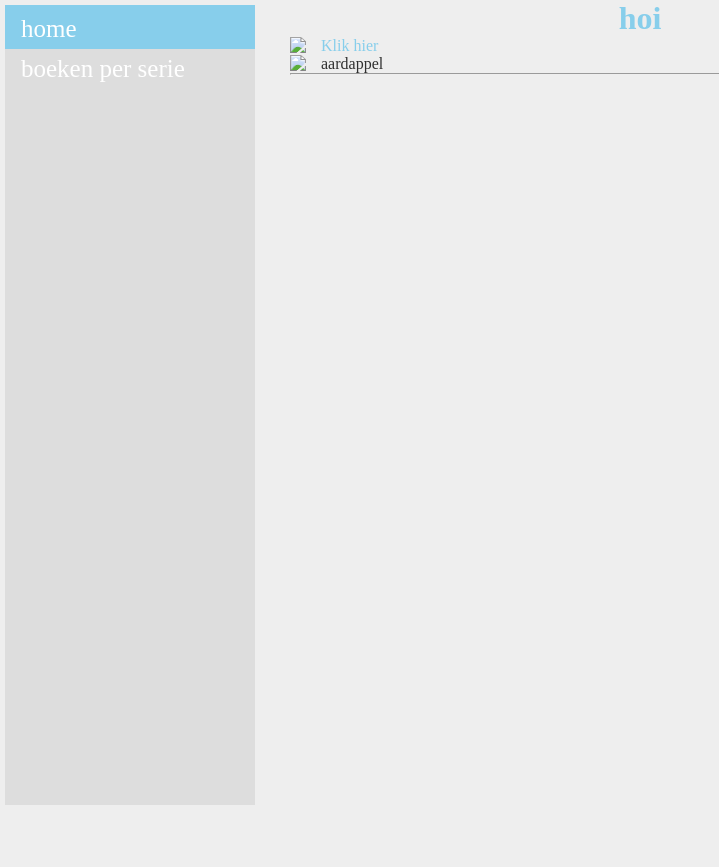
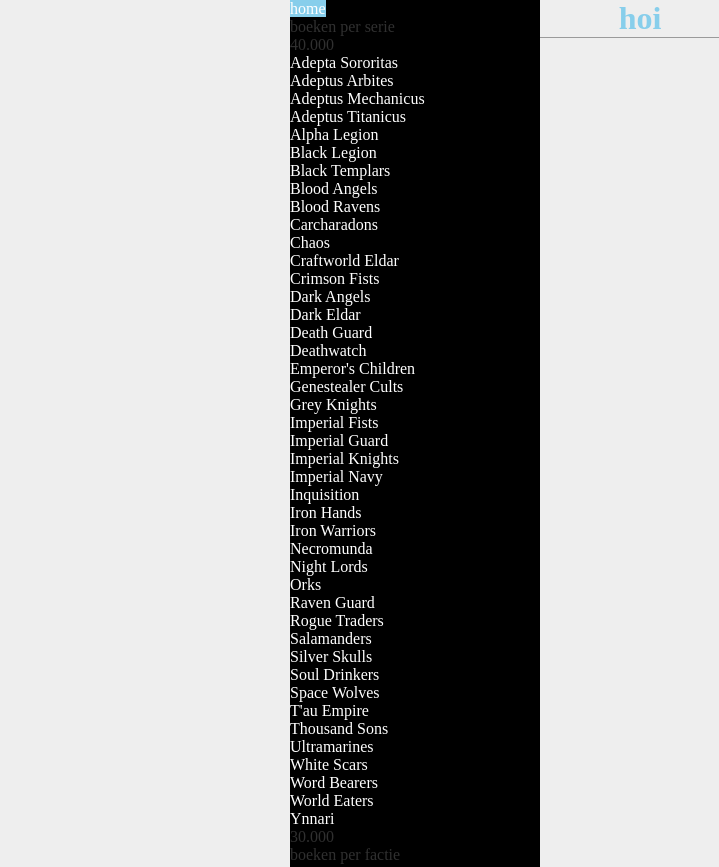
Before and after one commit to LemanRussNL/website, a plain HTML site: page index.html in a window 1280 px wide. Shown: the top 867 px of the page, without its empty margins (0-719 px from the left). Before the commit the page ends 800 px from the top, so only its background shows below. Drawn offline with Linux system fonts and the light colour scheme.

Commit message:
alle facties in nav

```diff
--- a/index.html
+++ b/index.html
@@ -16,29 +16,65 @@
             <nav>
                 <ul id="hoofdNavigatie">
                     <li><a id="huis" class="active" href="index.html">home</a></li>
-                    <li><a href="overmij.html"> boeken per serie</a>
+                    <li id="boekenPerSerie"> boeken per serie
                         <ul class="submenu">
+                            <li>40.000
+                                <ul id="40kSub">
+                                    <li><a href="adeptaSororitas.html"> Adepta Sororitas</a></li>
+                                    <li><a href="adeptusArbites.html">Adeptus Arbites</a></Li>
+                                    <li><a href="adeptusMechanicus.html">Adeptus Mechanicus</a></li>
+                                    <li><a href="adeptusTitanicus.html">Adeptus Titanicus</a></li>
+                                    <li><a href="alphaLegion.html">Alpha Legion</a></li>
+                                    <li><a href="blackLegion.html">Black Legion</a></li>
+                                    <li><a href="blackTemplars.html">Black Templars</a></li>
+                                    <li><a href="bloodAngels.html">Blood Angels</a></li>
+                                    <li><a href="bloodRavens.html">Blood Ravens</a></li>
+                                    <li><a href="carcharadons.html">Carcharadons</a></li>
+                                    <li><a href="chaos.html">Chaos</a></li>
+                                    <li><a href="craftworldEldar.html">Craftworld Eldar</a></li>
+                                    <li><a href="crimsonFists.html">Crimson Fists</a></li>
+                                    <li><a href="darkAngels.html">Dark Angels</a></li>
+                                    <li><a href="darkEldar.html">Dark Eldar</a></li>
+                                    <li><a href="deathGuard.html">Death Guard</a></li>
+                                    <li><a href="deathwatch.html">Deathwatch</a></li>
+                                    <li><a href="emperorsChildren.html">Emperor's Children</a></li>
+                                    <li><a href="genestealerCults.html">Genestealer Cults</a></li>
+                                    <li><a href="greyKnights.html">Grey Knights</a></li>
+                                    <li><a href="imperialFists.html">Imperial Fists</a></li>
+                                    <li><a href="imperialGuard.html">Imperial Guard</a></li>
+                                    <li><a href="imperialKnights.html">Imperial Knights</a></li>
+                                    <li><a href="imperialNavy.html">Imperial Navy</a></li>
+                                    <li><a href="inquisition.html">Inquisition</a></li>
+                                    <li><a href="ironHands.html">Iron Hands</a></li>
+                                    <li><a href="ironWarriors.html">Iron Warriors</a></li>
+                                    <li><a href="necromunda.html">Necromunda</a></li>
+                                    <li><a href="nightLords.html">Night Lords</a></li>
+                                    <li><a href="orks.html">Orks</a></li>
+                                    <li><a href="ravenGuard.html">Raven Guard</a></li>
+                                    <li><a href="rogueTraders.html">Rogue Traders</a></li>
+                                    <li><a href="salamanders.html">Salamanders</a></li>
+                                    <li><a href="silverSkulls.html">Silver Skulls</a></li>
+                                    <li><a href="soulDrinkers.html">Soul Drinkers</a></li>
+                                    <li><a href="spaceWolves.html">Space Wolves</a></li>
+                                    <li><a href="tau.html">T'au Empire</a></li>
+                                    <li><a href="thousandSons.html">Thousand Sons</a></li>
+                                    <li><a href="ultramarines.html">Ultramarines</a></li>
+                                    <li><a href="whiteScars.html">White Scars</a></li>
+                                    <li><a href="wordBearers.html">Word Bearers</a></li>
+                                    <li><a href="worldEaters.html">World Eaters</a></li>
+                                    <li><a href="ynnari.html">Ynnari</a></li>
+                                </ul>
+                            </li>
                             <li>30.000</li>
-                                <ul>
-                                    <li>The Horus Heresy</li>
-                                    <li>Siege of Terra</Li>
-                                    <li>Primarch series</li>
-                                    <li>Novellas</li>
-                                    <li>Omnibus Editions</li>
-                                    <li>The Beast Arises</li>
-                            <li>40.000</li>
                         </ul>
                     </li>
-                    <li><a href="info.html">boeken per factie</a></li>
+                    <li>boeken per factie</li>
                 </ul>
 
             </nav>
 
             <article>
-                <p><img class="zweefLinks" src="afbeeldingen/loremipsum.jpg">
-                <a href="http://nu.nl">Klik hier</a> </p>
-                <p><img class="zweefLinks" src="afbeeldingen/loremipsum.jpg"></p>
-                <p> aardappel </p>
+
             </article>
 
             <footer>
--- a/style.css
+++ b/style.css
@@ -52,35 +52,27 @@ img.zweefLinks {
 }
 
 a {
-    color: skyblue;
+    color: white;
     text-decoration: none;
 }
 
-a:hover {
-    text-decoration: underline;
-}
-
-
 /* navigatiebalk */
 nav {
-    height: 100%;
+    height: 1000px;
     width: 250px;
-    position: fixed;
+    position: absolute;
     top: 0;
     left: 0;
     overflow-x: hidden;
     list-style-type: none;
-    background-color: #dddddd;
-    margin: 5px;
+    background-color: black;
 }
-
-
-nav li a {
+ul#40kSub li a {
     font-size: 25px;
     display: block;
     color: white;
     text-align: left;
-    padding: 6px 8px 6px 16px;
+    padding: 2px;
     text-decoration: none;
 }
 
@@ -93,24 +85,24 @@ nav li a.active {
     background-color: skyblue;
 }
 
-#huis {
-    padding-top: 10px;
-}
-
-nav ul.submenu {
+/*nav ul.submenu {
     display: none;
 }
 
 nav li:hover ul.submenu {
     display: block;
+}*/
+
+/*nav ul li ul.submenu2 {
+    display: none;
 }
 
-nav ul.submenu li {
 
+nav .submenu li:hover ul.submenu2 {
+    display: block;
+} */
 
-}
-
-nav ul.submenu li a {
-
-
-}
+/*
+nav ul.submenu li:hover ul.submenu2{
+    background-color: #aaaaaa;
+}*/
```
Also changed, not shown: theHorusHeresy.html (added, +51 -0 lines).
